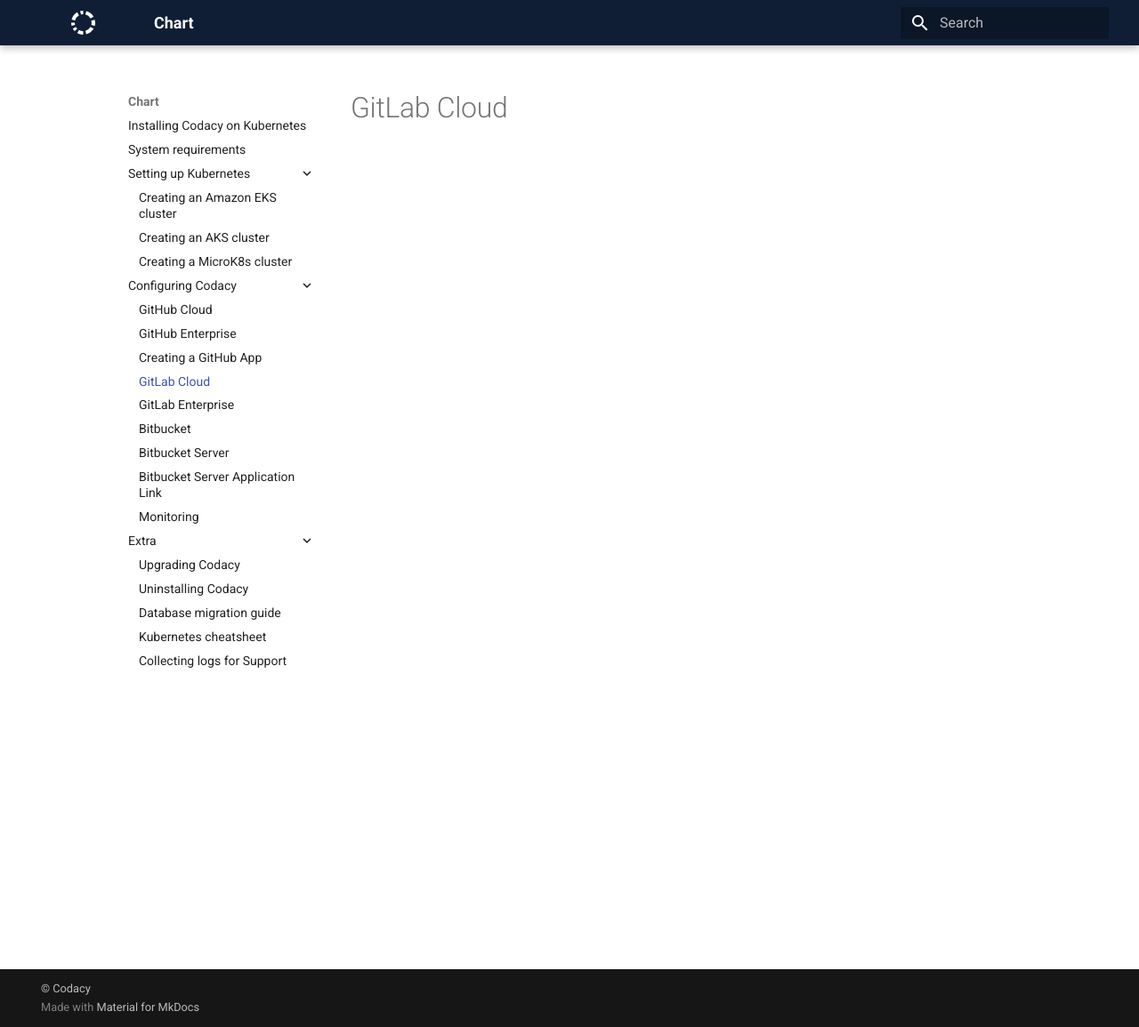
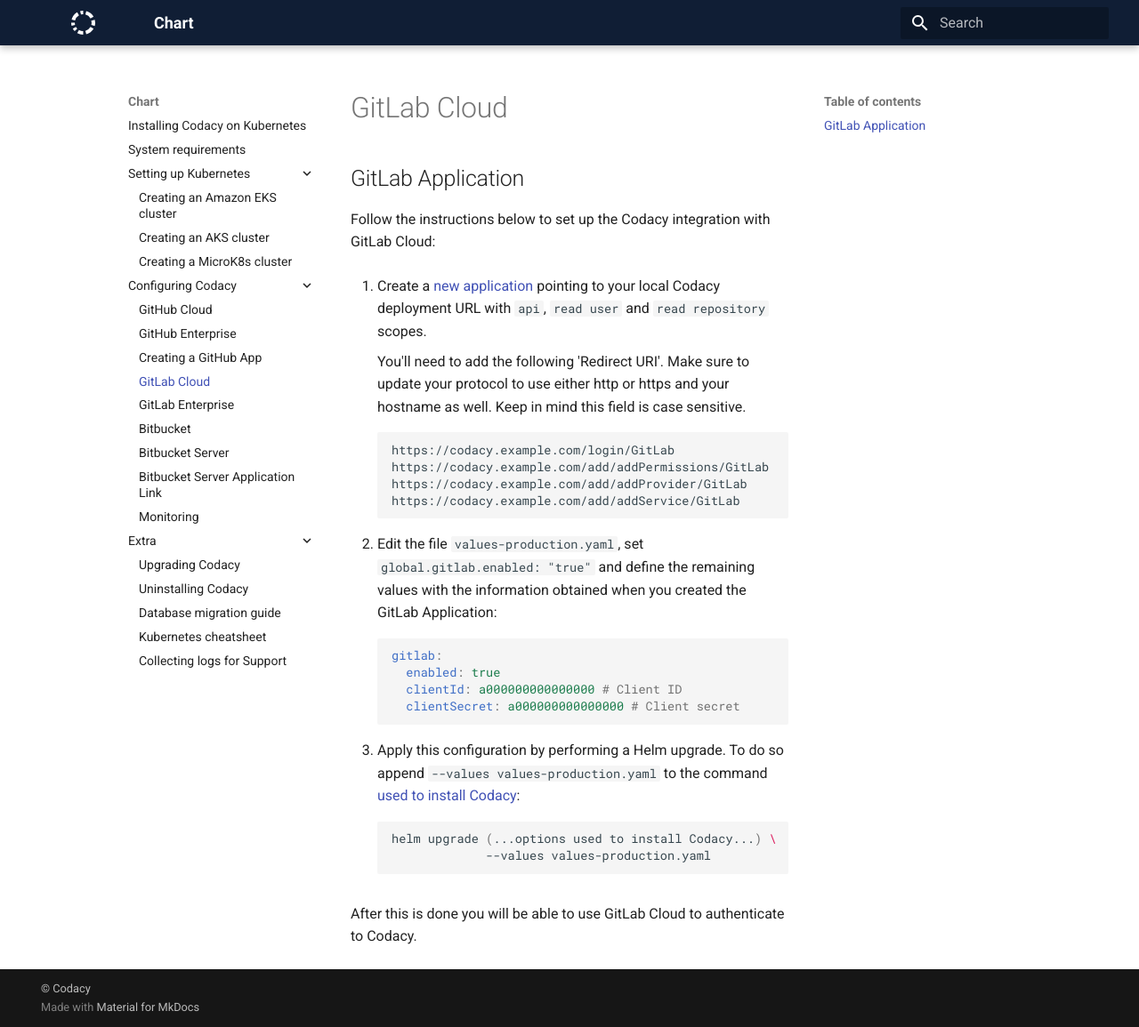
Before and after one commit to codacy/chart, an MkDocs documentation site: the page built from docs/configuration/git-providers/gitlab-cloud.md, in a window 1280 px wide and 1155 px high. Shown: the whole window at 89% size. Built offline with MkDocs 1.6.1 and Material for MkDocs 9.7.7, drawn with Linux system fonts in a browser that asks for light colours.

Commit message:
feature: Move gitlab configuration to config file CY-1353 (#358)
* feature: Move gitlab configuration to config file CY-1353

* fix: Address pull request reviews

* Use hostname instead of domain name to be consistent with other providers

Co-authored-by: Rodrigo Fernandes <rtfrodrigo@gmail.com>

````diff
--- a/docs/configuration/git-providers/gitlab-cloud.md
+++ b/docs/configuration/git-providers/gitlab-cloud.md
@@ -1 +1,34 @@
 # GitLab Cloud
+
+## GitLab Application
+
+Follow the instructions below to set up the Codacy integration with GitLab Cloud:
+
+1.  Create a [new application](https://gitlab.com/profile/applications) pointing to your local Codacy deployment URL with `api`, `read user` and `read repository` scopes.
+
+    You'll need to add the following 'Redirect URI'. Make sure to update your protocol to use either http or https and your hostname as well. Keep in mind this field is case sensitive.
+
+    ```
+    https://codacy.example.com/login/GitLab
+    https://codacy.example.com/add/addPermissions/GitLab
+    https://codacy.example.com/add/addProvider/GitLab
+    https://codacy.example.com/add/addService/GitLab
+    ```
+
+2.  Edit the file `values-production.yaml`, set `global.gitlab.enabled: "true"` and define the remaining values with the information obtained when you created the GitLab Application:
+
+    ```yaml
+    gitlab:
+      enabled: true
+      clientId: a000000000000000 # Client ID
+      clientSecret: a000000000000000 # Client secret
+    ```
+
+3.  Apply this configuration by performing a Helm upgrade. To do so append `--values values-production.yaml` to the command [used to install Codacy](../../index.md#2-installing-codacy):
+
+    ```bash
+    helm upgrade (...options used to install Codacy...) \
+                 --values values-production.yaml
+    ```
+
+After this is done you will be able to use GitLab Cloud to authenticate to Codacy.
````
Also changed, not shown: README.md (+3 -0 lines), 2 other files.
